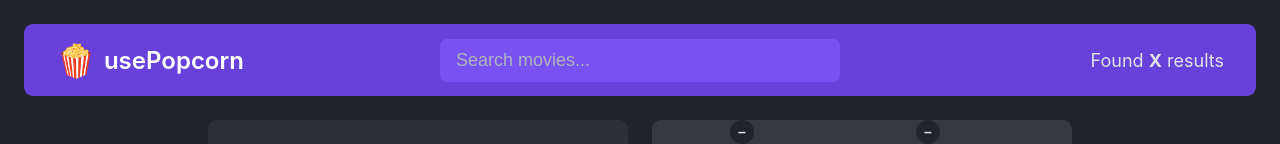
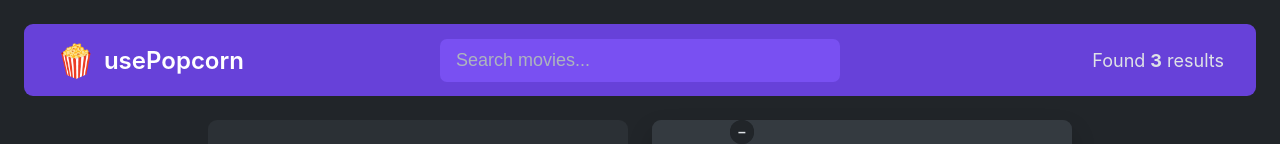
Before and after one commit to Lea-rn/popCorn, a React (Create React App) app in the folder popcorn/: page / in a window 1280 px wide. Shown: the top 144 px of the page. Built offline with nearby package versions, Linux system fonts and the light colour scheme.

Commit message:
passing elements or components as props

```diff
--- a/popcorn/src/App.js
+++ b/popcorn/src/App.js
@@ -1,4 +1,6 @@
 import { useState } from "react";
+
+//////// prop drilling ====> solution : component composition
 
 const tempMovieData = [
   {
@@ -51,22 +53,42 @@ const average = (arr) =>
   arr.reduce((acc, cur, i, arr) => acc + cur / arr.length, 0);
 
 export default function App() {
+  const [movies, setMovies] = useState(tempMovieData);
+  const [watched, setWatched] = useState(tempWatchedData);
   return (
     <>
-      <Navbar />
-      <Main />
+      <Navbar>
+        <Logo />
+        <Search />
+        <Numresults movies={movies} />
+      </Navbar>
+      {/* <Main>
+        <Box>
+          <MovieList movies={movies} />
+        </Box>
+        <Box>
+          <WatchedSummary watched={watched} />
+          <WatchedMovieList watched={watched} />
+        </Box>
+      </Main> */}
+
+      <Main>
+        <Box element={<MovieList movies={movies} />} />
+        <Box
+          element={
+            <>
+              <WatchedSummary watched={watched} />
+              <WatchedMovieList watched={watched} />
+            </>
+          }
+        />
+      </Main>
     </>
   );
 }
 
-function Navbar() {
-  return (
-    <nav className="nav-bar">
-      <Logo />
-      <Search />
-      <Numresults />
-    </nav>
-  );
+function Navbar({ children }) {
+  return <nav className="nav-bar">{children}</nav>;
 }
 
 function Search() {
@@ -92,24 +114,19 @@ function Logo() {
   );
 }
 
-function Numresults() {
+function Numresults({ movies }) {
   return (
     <p className="num-results">
-      Found <strong>X</strong> results
+      Found <strong>{movies.length}</strong> results
     </p>
   );
 }
 
-function Main() {
-  return (
-    <main className="main">
-      <ListBox />
-      <WatchedBox />
-    </main>
-  );
+function Main({ children }) {
+  return <main className="main">{children}</main>;
 }
 
-function ListBox() {
+function Box({ element }) {
   const [isOpen1, setIsOpen1] = useState(true);
 
   return (
@@ -120,13 +137,12 @@ function ListBox() {
       >
         {isOpen1 ? "–" : "+"}
       </button>
-      {isOpen1 && <MovieList />}
+      {isOpen1 && element}
     </div>
   );
 }
 
-function MovieList() {
-  const [movies, setMovies] = useState(tempMovieData);
+function MovieList({ movies }) {
   return (
     <ul className="list">
       {movies?.map((movie) => (
@@ -148,29 +164,6 @@ function Movie({ movie }) {
         </p>
       </div>
     </li>
-  );
-}
-
-function WatchedBox() {
-  const [watched, setWatched] = useState(tempWatchedData);
-
-  const [isOpen2, setIsOpen2] = useState(true);
-
-  return (
-    <div className="box">
-      <button
-        className="btn-toggle"
-        onClick={() => setIsOpen2((open) => !open)}
-      >
-        {isOpen2 ? "–" : "+"}
-      </button>
-      {isOpen2 && (
-        <>
-          <WatchedSummary watched={watched} />
-          <WatchedMovieList watched={watched} />
-        </>
-      )}
-    </div>
   );
 }
 
```
